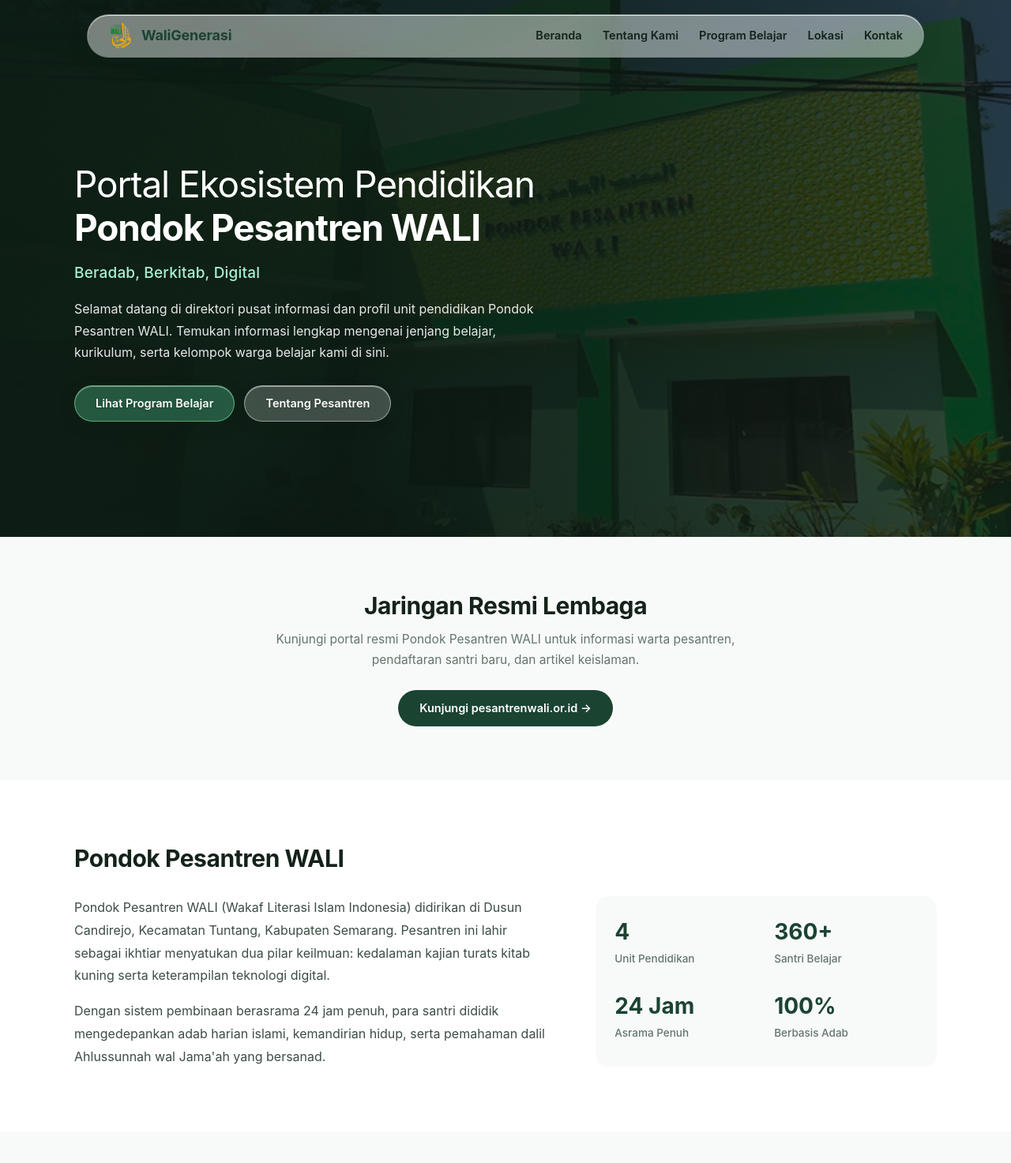
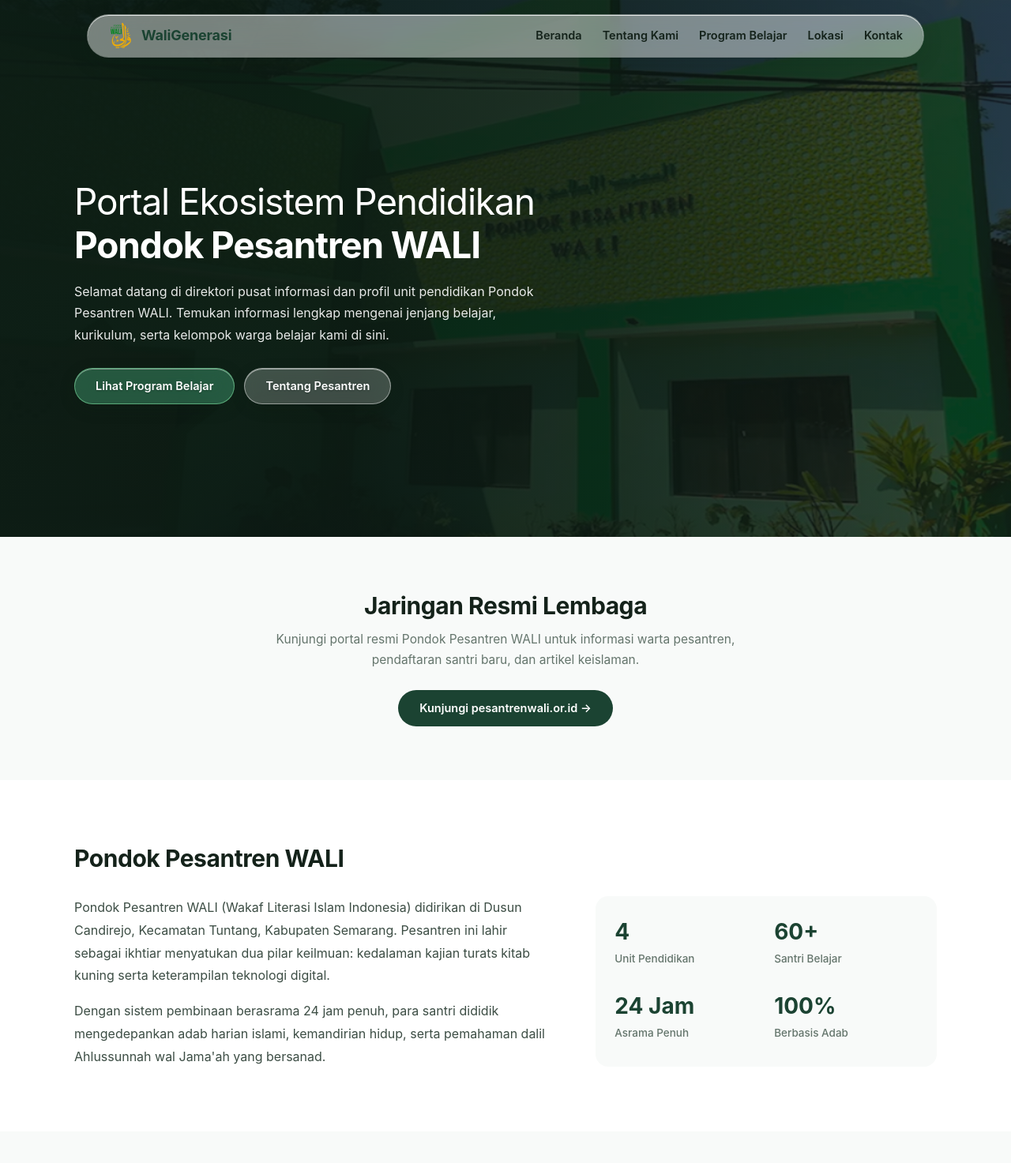
Before and after one commit to Azyska/waligenerasi, a PHP site: page /index.html in a window 1280 px wide. Shown: the top 1473 px of the page at 79% size. Run offline with PHP 8.4, Linux system fonts and the light colour scheme; some libraries are stand-ins or nearby versions; some web fonts are replaced.

Commit message:
fix:penambahan favicon serta penghapusan tagline dihero section

```diff
--- a/assets/css/style.css
+++ b/assets/css/style.css
@@ -297,7 +297,7 @@ p {
   line-height: 1.2;
   font-weight: 400; /* Kalimat pembuka dibuat reguler */
   letter-spacing: -0.025em;
-  margin-bottom: 14px;
+  margin-bottom: 18px;
   color: #ffffff;
   text-wrap: balance;
 }
@@ -306,15 +306,6 @@ p {
 .hero__title span {
   font-weight: 700;
   display: inline;
-}
-
-/* Tagline: warna hijau muda tegas tanpa terkesan norak */
-.hero__tagline {
-  font-size: clamp(1rem, 0.9rem + 0.62vw, 1.1875rem);
-  font-weight: 500;
-  letter-spacing: 0.01em;
-  color: #a7f3d0;
-  margin-bottom: 16px;
 }
 
 /* Deskripsi: lebar dibatasi (max-width) agar baris teks tidak kepanjangan di layar lebar */
--- a/index.html
+++ b/index.html
@@ -6,6 +6,10 @@
   <meta name="text-scale" content="scale">
   <meta name="description" content="Direktori pusat informasi dan profil unit pendidikan Pondok Pesantren WALI: KMI, Madrasah Diniyah, Pesantren Mahasiswa, dan TPQ.">
   <title>WaliGenerasi - Direktori Pendidikan Ponpes WALI</title>
+
+  <!-- Favicon -->
+  <link rel="icon" type="image/png" sizes="32x32" href="assets/images/logo-waligenerasi.png">
+  <link rel="apple-touch-icon" href="assets/images/logo-waligenerasi.png">
 
   <!-- Font Google Sans Flex -->
   <link rel="preconnect" href="https://fonts.googleapis.com">
@@ -52,7 +56,6 @@
       <div class="container hero__container">
         <div class="hero__content">
           <h1 class="hero__title" id="main-content" tabindex="-1">Portal Ekosistem Pendidikan <span>Pondok Pesantren WALI</span></h1>
-          <p class="hero__tagline">Beradab, Berkitab, Digital</p>
           <p class="hero__desc">
             Selamat datang di direktori pusat informasi dan profil unit pendidikan Pondok Pesantren WALI. Temukan informasi lengkap mengenai jenjang belajar, kurikulum, serta kelompok warga belajar kami di sini.
           </p>
@@ -102,7 +105,7 @@
               <span class="metric-item__txt">Unit Pendidikan</span>
             </div>
             <div class="metric-item">
-              <span class="metric-item__num">360+</span>
+              <span class="metric-item__num">60+</span>
               <span class="metric-item__txt">Santri Belajar</span>
             </div>
             <div class="metric-item">
```
